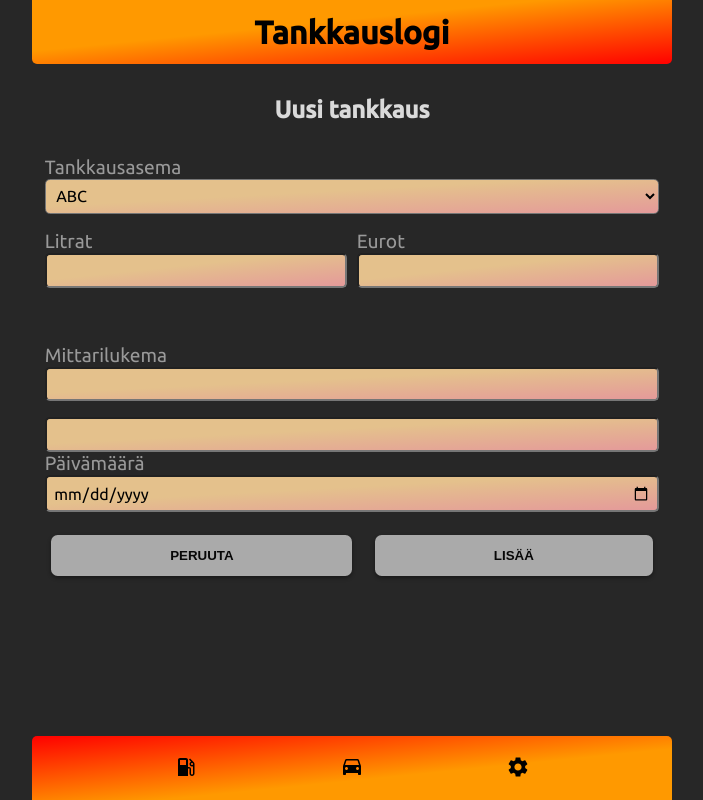
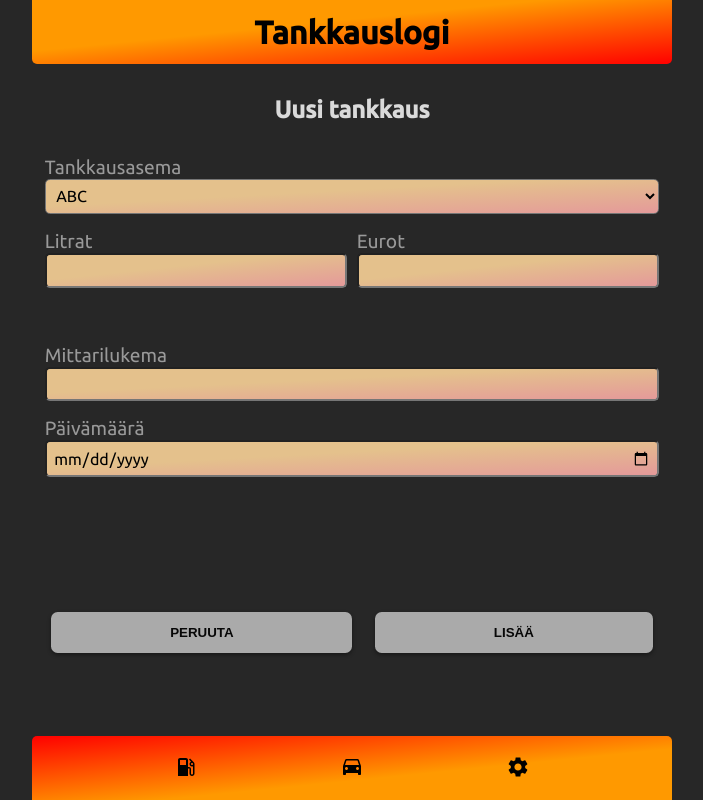
Before and after one commit to toniillokoski/tankkauslogi, a React (Create React App) app: page /add in a window 1280 px wide. Shown: the whole page, without its empty margins (288-991 px from the left). Built offline with nearby package versions, Linux system fonts and the light colour scheme.

Commit message:
Viimeistelty uuden tiedon lisäyslomake+reititys

```diff
--- a/src/App.js
+++ b/src/App.js
@@ -16,6 +16,20 @@ class App extends Component {
     this.state = {
       data: testdata
     }
+    this.handleFormSubmit = this.handleFormSubmit.bind(this);
+  }
+
+handleFormSubmit(newdata) {
+  let storeddata = this.state.data.slice();
+  storeddata.push(newdata);
+  storeddata.sort((a,b) => {
+    const aDate = new Date(a.pvm);
+    const bDate = new Date(b.pvm);
+    return bDate.getTime() - aDate.getTime();
+   } );
+  this.setState({
+    data: storeddata
+  });
 }
 
 render() {
@@ -27,7 +41,7 @@ class App extends Component {
           <Route path="/" exact render={() => <Tankit data={this.state.data} />} />
           <Route path="/ajo" exact component={Ajopäiväkirja} />
           <Route path="/settings" exact component={Settings} />
-            <Route path="/add" render={() => <AddTankki />} />
+          <Route path="/add" render={() => <AddTankki onFormSubmit={this.handleFormSubmit} />} />
           <Menu />
         </div>
       </Router>
--- a/src/components/AddTankki/AddTankki.css
+++ b/src/components/AddTankki/AddTankki.css
@@ -1,48 +1,3 @@
 .uusiTankki {
     padding: 0.5em;
 }
-
-.uusiTankkaus {
-    display: flex;
-    flex-direction: column;
-}
-
-.uusiTankkaus__rivi {
-    display: flex;
-}
-
-.uusiTankkaus__rivi > div {
-    display: flex;
-    flex-direction: column;
-    justify-content: center;
-    margin: 0.5em 0.3em;
-    flex: 1 1 auto;
-}
-
-.uusiTankkaus input, .uusiTankkaus select {
-    padding: 0.4em;
-    font-size: 1em;
-    border-radius: 0.3em;
-    box-sizing: border-box;
-    font-family: 'Ubuntu', sans-serif;
-    background: linear-gradient(to bottom right, #e4c18c 40%, #e49a9a 100%);
-    outline: none;
-    width: 100%;
-}
-
-
-h2 {
-    justify-content: center;
-    display: flex;
-    margin: 1em;
-    color: rgb(218, 218, 218);
-}
-
-.uusiTankkaus__alimmat {
-    margin-top: 2.5em;
-}
-
-.uusiTankkaus label {
-    font-size: 1.2em;
-    color: #999999;
-}
--- a/src/components/AddTankki/AddTankki.js
+++ b/src/components/AddTankki/AddTankki.js
@@ -1,90 +1,21 @@
-import React, { useState } from 'react';
-import Datepicker from 'react-datepicker';
-import 'react-datepicker/dist/react-datepicker.css';
+import React from 'react';
 
 import Content from '../Content/Content';
-import Button from '../buttons';
-
 import './AddTankki.css';
+import TankkiLomake from '../TankkiLomake/TankkiLomake';
 
 function AddTankki(props) {
-
-  const [selectedDate, setSelectedDate] = useState(null)
-
     return (
-
       <Content>
 
-        <div className="uusiTankki">
-
-        <h2>Uusi tankkaus</h2>
-
-        <form>
-
-          <div className="uusiTankkaus">
-
-          <div className="uusiTankkaus__rivi">
-          <div>
-          <label for="asema">Tankkausasema</label>
-          <select name="asema">
-            <option value="abc">ABC</option>
-            <option value="neste">Neste</option>
-            <option value="st1">ST1</option>
-            <option value="teboil">Teboil</option>
-            <option value="shell">Shell</option>
-            <option value="seo">SEO</option>
-            <option value="muu">Muu</option>
-          </select>
-          </div>
-          </div>
-
-          <div className="uusiTankkaus__rivi">
-          <div>
-          <label for="litra">Litrat</label>
-          <input type="number" name="litra" />
-          </div>
-
-          <div>
-          <label for="euro">Eurot</label>
-          <input type="number" name="euro" />
-          </div>
-          </div>
-
-          <div className="uusiTankkaus__alimmat">
-          <div className="uusiTankkaus__rivi">
-          <div>
-          <label for="kilometrit">Mittarilukema</label>
-          <input type="tel" name="kilometrit" size="10" />
-          </div>
-          </div>
-
-          <div className="uusiTankkaus__rivi">
-          <div>
-
-          <Datepicker selected={selectedDate} onChange={date => setSelectedDate(date)} />
-          <label for="pvm">Päivämäärä</label>
-          <input type="date" name="pvm" />
-          </div>
-          </div>
-          </div>
-
-          <div className="uusiTankkaus__rivi">
-            <div>
-            <Button>PERUUTA</Button>
-            </div>
-            <div>
-            <Button>LISÄÄ</Button>
-            </div>
-          </div>
-
-          </div>
-
-        </form>
+      <div className="uusiTankki">
+      <h2>Uusi tankkaus</h2>
+      <TankkiLomake onFormSubmit={props.onFormSubmit} />
 
       </div>
 
-      </Content>
-    );
-  }
+    </Content>
+  );
+}
 
 export default AddTankki;
--- /dev/null
+++ b/src/components/TankkiLomake/TankkiLomake.css
@@ -0,0 +1,66 @@
+
+.uusiTankkaus {
+    display: flex;
+    flex-direction: column;
+}
+
+.uusiTankkaus__rivi {
+    display: flex;
+}
+
+.uusiTankkaus__rivi > div {
+    display: flex;
+    flex-direction: column;
+    justify-content: center;
+    margin: 0.5em 0.3em;
+    flex: 1 1 auto;
+}
+
+.uusiTankkaus input, .uusiTankkaus select {
+    padding: 0.4em;
+    font-size: 1em;
+    border-radius: 0.3em;
+    box-sizing: border-box;
+    font-family: 'Ubuntu', sans-serif;
+    background: linear-gradient(to bottom right, #e4c18c 40%, #e49a9a 100%);
+    outline: none;
+    width: 100%;
+}
+
+h2 {
+    justify-content: center;
+    display: flex;
+    margin: 1em;
+    color: rgb(218, 218, 218);
+}
+
+.uusiTankkaus__alimmat {
+    margin-top: 2.5em;
+}
+
+.uusiTankkaus label {
+    font-size: 1.2em;
+    color: #999999;
+}
+
+.uusiTankkaus__napit {
+    margin-top: 7em;
+    display: flex;
+}
+
+.uusiTankkaus__napit > div {
+    display: flex;
+    flex-direction: column;
+    justify-content: center;
+    margin: 0.5em 0.3em;
+    flex: 1 1 auto;
+}
+
+/*
+input[type="date"] {
+    display:block;
+    -webkit-appearance: textfield;
+    -moz-appearance: textfield;
+    min-height: 2.2em;
+}
+*/
--- /dev/null
+++ b/src/components/TankkiLomake/TankkiLomake.js
@@ -0,0 +1,118 @@
+import React from 'react'
+import Button from '../buttons'
+import './TankkiLomake.css';
+import { withRouter } from 'react-router'
+
+class TankkiLomake extends React.Component {
+
+    constructor(props) {
+        super(props);
+        this.state = {
+            data: {
+                asema: "ABC",
+                litra: undefined,
+                euro: undefined,
+                kilometrit: undefined,
+                pvm: undefined
+            }
+        };
+        this.handleInputChange = this.handleInputChange.bind(this);
+        this.handleSubmit = this.handleSubmit.bind(this);
+        this.handleCancel = this.handleCancel.bind(this);
+    }
+
+    handleInputChange(event) {
+        const target = event.target;
+        const value = target.type === 'checkbox' ? target.checked : target.value;
+        const name = target.name;
+
+        this.setState({
+            data: {
+                ...this.state.data,
+                [name]: value
+            }
+        });
+    }
+
+    handleSubmit(event) {
+        event.preventDefault();
+        let data = Object.assign({}, this.state.data);
+        data.euro = parseFloat(data.euro, data.litra, data.kilometrit);
+        this.props.onFormSubmit(data);
+        this.props.history.push("/");
+    }
+
+    handleCancel(event) {
+        event.preventDefault();
+        this.props.history.goBack();
+    }
+
+    render() {
+        return (
+        <form onSubmit={this.handleSubmit}>
+        <div className="uusiTankkaus">
+
+          <div className="uusiTankkaus__rivi">
+            <div>
+              <label for="asema">Tankkausasema</label>
+              <select name="asema" value={this.state.data.asema} onChange={this.handleInputChange}>
+                <option value="ABC">ABC</option>
+                <option value="Neste">Neste</option>
+                <option value="St1">ST1</option>
+                <option value="Teboil">Teboil</option>
+                <option value="Shell">Shell</option>
+                <option value="Seo">SEO</option>
+                <option value="Muu">Muu</option>
+              </select>
+            </div>
+          </div>
+
+          <div className="uusiTankkaus__rivi">
+            <div>
+              <label for="litra">Litrat</label>
+              <input type="number" name="litra" step="0.01" value={this.state.data.litra} onChange={this.handleInputChange}/>
+            </div>
+
+            <div>
+              <label for="euro">Eurot</label>
+              <input type="number" name="euro" step="0.01" value={this.state.data.euro} onChange={this.handleInputChange}/>
+            </div>
+          </div>
+
+          <div className="uusiTankkaus__alimmat">
+            <div className="uusiTankkaus__rivi">
+              <div>
+                <label for="kilometrit">Mittarilukema</label>
+                <input type="tel" name="kilometrit" size="10" value={this.state.data.kilometrit} onChange={this.handleInputChange}/>
+              </div>
+            </div>
+
+            <div className="uusiTankkaus__rivi">
+              <div>
+                <label for="pvm">Päivämäärä</label>
+                <input
+                type="date"
+                name="pvm"
+                defaultValue={new Date()}
+                value={this.state.data.pvm}
+                onChange={this.handleInputChange}/>
+              </div>
+            </div>
+          </div>
+
+        <div className="uusiTankkaus__napit">
+          <div>
+            <Button onClick={this.handleCancel}>PERUUTA</Button>
+          </div>
+          <div>
+            <Button type="submit">LISÄÄ</Button>
+          </div>
+        </div>
+
+        </div>
+      </form>
+        );
+    }
+}
+
+export default withRouter(TankkiLomake);
```
Lines whose indentation alone changed are shown as unchanged.
